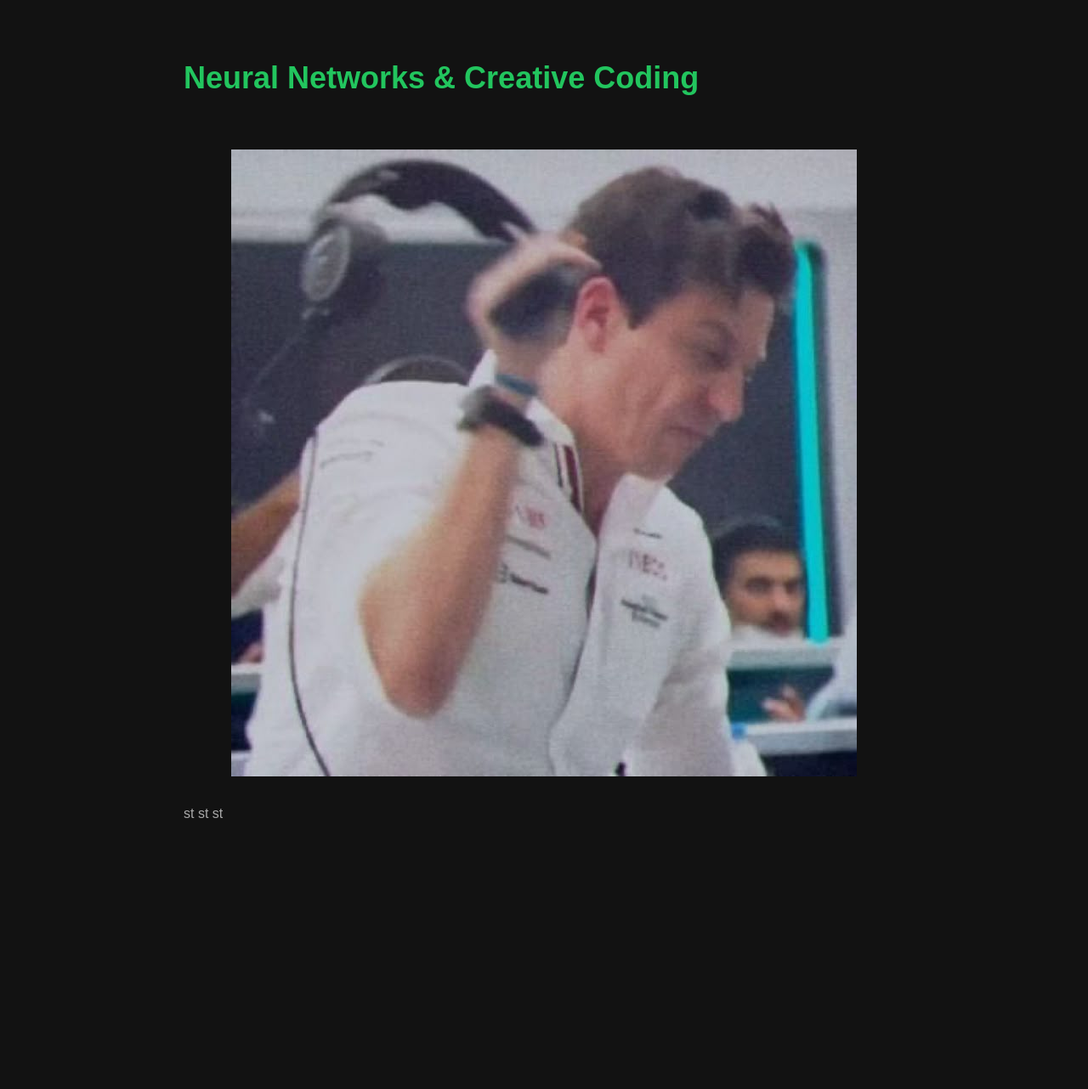
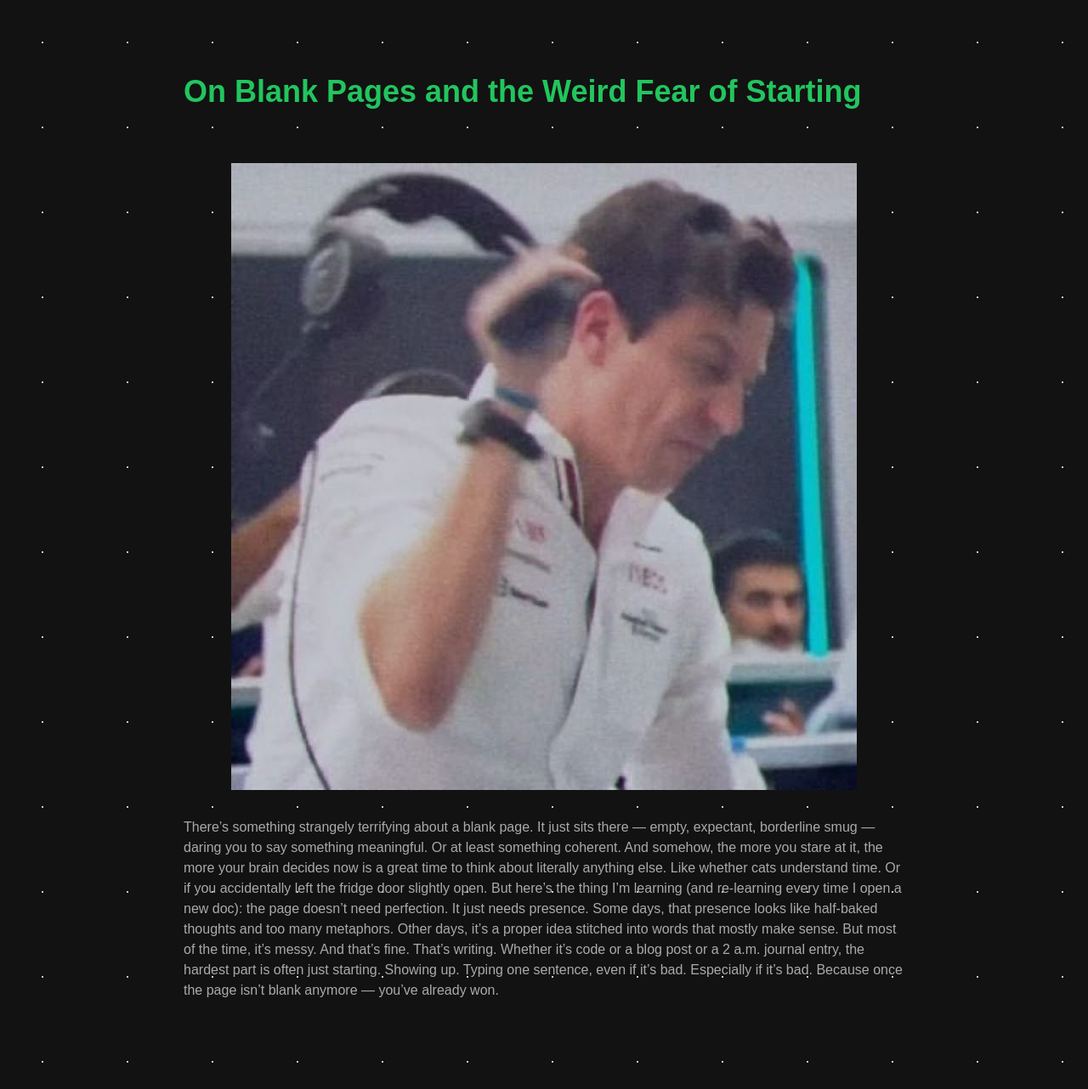
Before and after one commit to aksharabruno/my-portfolio, a Next.js app: page /blog/neural-networks in a window 1280 px wide. Shown: the whole page at 85% size. Before the commit the page ends 1042 px from the top, so only its background shows below. Built offline with nearby package versions, Linux system fonts and the light colour scheme; a web font is replaced by a local one.

Commit message:
add blogpage functionality

```diff
--- a/src/app/blog/[slug]/page.tsx
+++ b/src/app/blog/[slug]/page.tsx
@@ -1,5 +1,6 @@
 import blogPosts from "@/app/data/blogPosts";
 import Image from "next/image";
+import Dot from "@/app/components/animata/background/dot";
 
 async function getBlogPostBySlug(slug: string) {
   return blogPosts.find((post) => post.slug === slug);
@@ -22,7 +23,9 @@ export default async function BlogPost({
   }
 
   return (
-    <div className="fade-in-website">
+    <Dot
+      children={
+        <div className="fade-in-website p-4 min-h-[100vh]">
           <article className="max-w-4xl mx-auto p-6 my-12">
             <h1 className="text-4xl font-bold mb-8 text-highlight">
               {blogPost.title}
@@ -36,9 +39,14 @@ export default async function BlogPost({
             </div>
 
             <div className="prose prose-lg max-w-none text-body">
-          {blogPost.content}
+              {blogPost.content.map((paragraph, index) => (
+                <p key={index} className="mb-4">
+                  {paragraph}
+                </p>  ))}
             </div>
           </article>
         </div>
+      }
+    />
   );
 }
--- a/src/app/components/about.tsx
+++ b/src/app/components/about.tsx
@@ -21,7 +21,7 @@ export default function About() {
               I’m Akshara, and I write "things". Sometimes that means code. And
               on the other times its dramatic internal monologues fueled by my
               cry for caffeine. I’m a Computer Science grad student specialising
-              in Software Engineering and Green IT— which means yes, I do a lot
+              in Software Engineering and Green IT — which means yes, I do a lot
               of academic deep dives, but I also believe creativity is a human
               necessity. <br />
               And so, here I am — trying to make sense of the world, one blank
--- a/src/app/data/blogPosts.ts
+++ b/src/app/data/blogPosts.ts
@@ -5,19 +5,28 @@ import blog3 from '../images/blog-3.jpg';
 const blogPosts = [
     {
         id: 1,
-        title: 'Neural Networks & Creative Coding',
+        title: 'On Blank Pages and the Weird Fear of Starting',
         slug: 'neural-networks',
-        excerpt: 'Exploring the intersection of AI and generative art through experimental code and machine learning models.',
+        excerpt: 'Writer\'s block',
         imageName: blog1,
-        content: 'st st st',
+        content: [`There’s something strangely terrifying about a blank page.\n\n
+        It just sits there — empty, expectant, borderline smug — daring you to say something meaningful.
+        Or at least something coherent. And somehow, the more you stare at it, the more your brain decides now is a great time to think about literally anything else. Like whether cats understand time. Or if you accidentally left the fridge door slightly open. But here’s the thing I’m learning (and re-learning every time I open a new doc): the page doesn’t need perfection. It just needs presence. Some days, that presence looks like half-baked thoughts and too many metaphors. Other days, it’s a proper idea stitched into words that mostly make sense. But most of the time, it’s messy. And that’s fine. That’s writing. Whether it’s code or a blog post or a 2 a.m. journal entry, the hardest part is often just starting. Showing up. Typing one sentence, even if it’s bad. Especially if it’s bad. Because once the page isn’t blank anymore — you’ve already won.`]
     },
     {
         id: 2,
-        title: 'Brutalist Web Design',
-        slug: 'web-design',
-        excerpt: 'Raw, unpolished aesthetics in digital spaces.',
+        title: 'The Mischievous Boy',
+        slug: 'the-mischievous-boy',
+        excerpt: 'Today, I had a lovely conversation with my grandmother...',
         imageName: blog2,
-        content: 'st st st',
+        content: [`Today, I had a lovely conversation with my grandmother. We talked for a little more than usual about the “old” stories. Narratives about people who existed even before I was born. Tragic tales, funny anecdotes, all the more gave my brain a reason to dig up my memories. I got reminded of one of my best mates. Doodle, the good-est boy.`,
+            `Doodle was his birth name. For convenience sake of our maid who was the second-in-command of our home, mom renamed him “Doodoo”. He is a rajapazhayam dog, which I am told that dogs of this specific breed are normally police cadets in Tamil Nadu. And was he the brave-est boy in town? Oh boy, wish I could tell you yes. He gets frightened to his core even at the sight of water. I believe it’s a common nature among some dogs that they refuse to bath. But as soon as they are done showering, they return to chasing away the birds and discover any unwanted “treasure” from the yard. Typical. This little kid takes an extra mile of toil to prevent his baths. Mom knew his sly tactics so she made sure to chain him to a pillar before letting him know that he is finally getting cleansed.`,
+            `So, there is a prior preparation. Filling up the bucket with water, bringing the cleanser and settling down a towel nearby. Ever since he figured the pattern, he knew he was doomed at the sight of mom’s groundwork. He becomes very scared that he starts to shiver. He would fiddle around and starts to cry with despair. Poor lad, I felt bad on multiple occasions that I tried to convince myself not to bathe him (which of course I didn’t give into, although I wanted to. Even you would have refused if you had seen him). After the bath, he becomes sad. He settles down in his corner, not wanting to bother anyone else. A nap is all it takes for him to be troublesome again. He was really cute.`,
+            `He had this particular habitual which I loved. It’s a normal practice to have a kennel outside the house so that the dog can be on patrol in the nights. I honestly don’t know what this guy truly does. The night before bidding him goodnight he is completely fresh. He is a white dog so he looks only close to good as new (let’s be real, he loves to play…in the outside world…yes, on the mud). The following morning, I wake up to this latte colored dog throwing his murky feet on my bed and possibly even bringing a dead mouse to the porch. So, one thing was for sure. He was good at rat hunting. I’m kidding. He probably did that only a couple of times. But the number of times he got incredibly dirty was consistent on point. Reverting back to his routine….`,
+            `Mom wakes up early in the morning and opens the front door around 6:00 am. Mom KNOWS how dirty he would be so she wouldn’t normally allow him inside right away. But this guy was clever enough to ensure that mom is out of sight, so he can sneak inside discreetly, come into my bedroom, roll into a bun and sleep next to my bed on the floor. Aww…. I know right. I wake up to mom’s failed attempts on trying to get him out. He still wouldn’t budge. So stubborn he was. I always had to get out of my bed to take him outside. Wherever I go, he follows :D.`,
+            `Those mornings were special to me like how adding a tinge of cardamom is to tea. Sorry, off-topic. Just as how I keep diverting myself, Doodoo’s attention span was quite small. He comes to me for all the love. Nevertheless, the moment he witnesses dad eating biscuits, he doesn’t care if I exist anymore. He simply makes his way to dad, wagging his tail. Yes, Doodoo was an integral part of our lives. I do not know if the rest of my family will agree to this. However, I completely enjoyed all the good times.`,
+            `Here, we reach the sad part of the story. He was only about a year and a half when he died. The gate was left open, he ran outside which no one noticed. He came back home bruised up. I guess he got into a dog fight. Seeing him pained was writhing. The vet couldn’t help much. The medicines were effect-less. Despite living only a short time, he is irreplaceable. And I think, secretly, mom loved him too, more than she would like to admit.`,
+            `The one who is reading this now, please adopt a pet. May it be a dog or a cat or a fish or a hamster or a bird. For people who like to do “extra”, adopt a horse. Inculcate them into your lives and learn their tiniest quirks. The entire journey with them is wonderful. Perhaps these are everyday stories. Even so, I gather, experiences like these make oneself wholesome.`]
     },
     {
         id: 3,
@@ -25,7 +34,7 @@ const blogPosts = [
         slug: 'shaders-1',
         excerpt: 'Exploring the intersection of AI and generative art through experimental code and machine learning models.',
         imageName: blog3,
-        content: 'st st st',
+        content: ['st st st'],
     },
     {
         id: 4,
@@ -33,7 +42,7 @@ const blogPosts = [
         slug: 'web-design-2',
         excerpt: 'Raw, unpolished aesthetics in digital spaces.',
         imageName: blog1,
-        content: 'st st st',
+        content: ['st st st'],
     },
 ]
 
```
Lines whose indentation alone changed are shown as unchanged.
